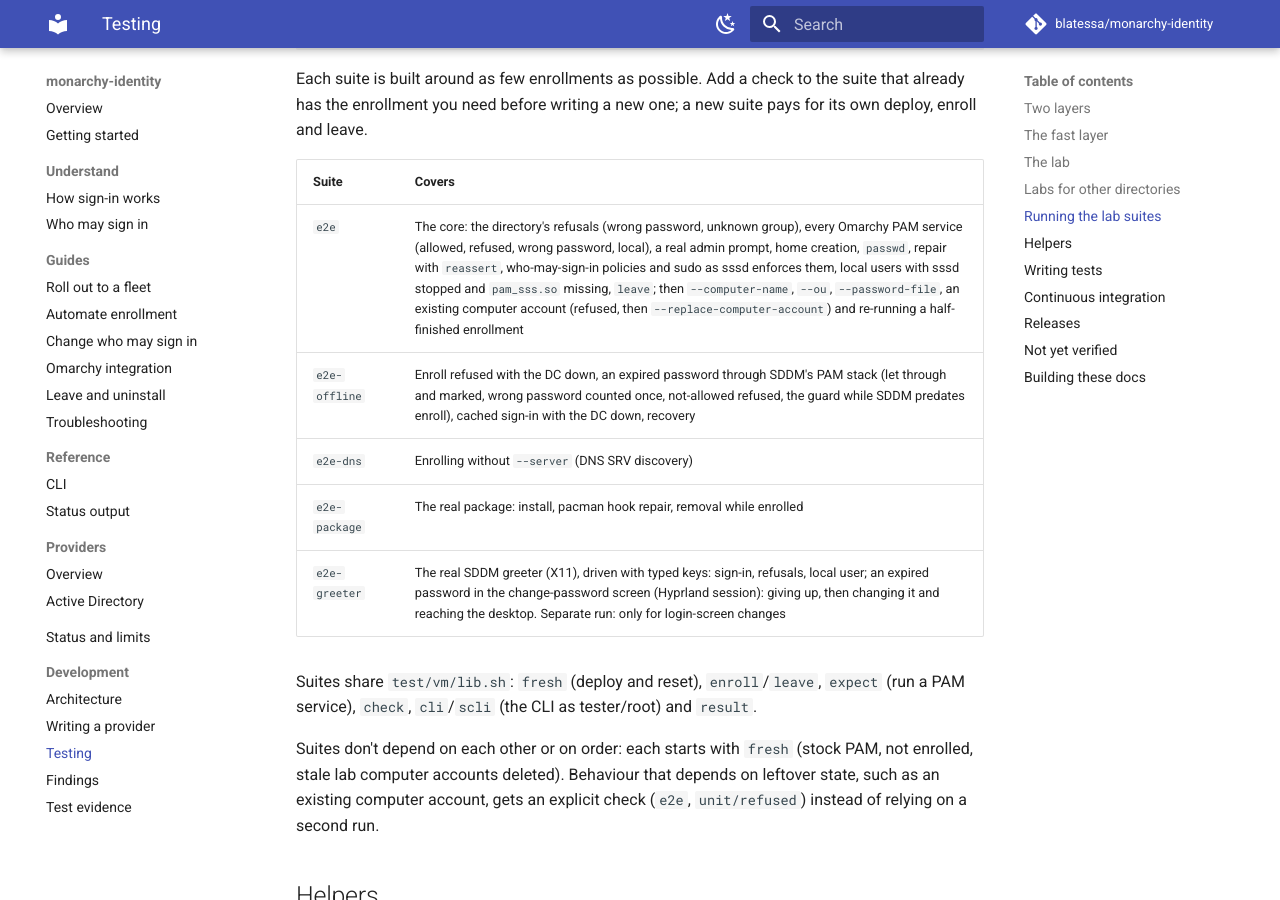
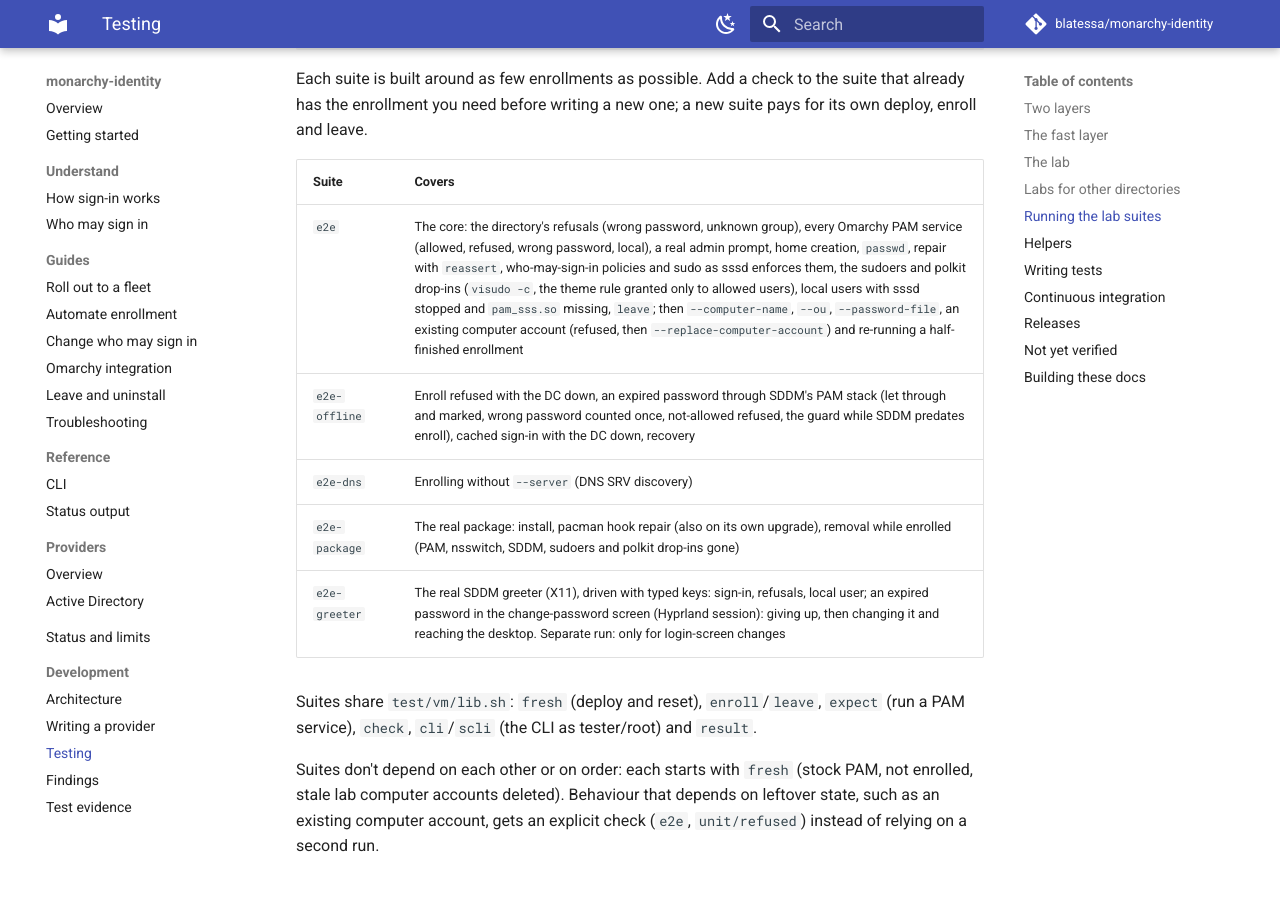
Before and after one commit to blatessa/monarchy-identity, an MkDocs documentation site: the page built from docs/dev/testing.md, in a window 1280 px wide and 900 px high, scrolled down 2770 px. Built offline with MkDocs 1.6.1 and Material for MkDocs 9.7.7, drawn with Linux system fonts in a browser that asks for light colours; comment, search, counter and statistics services are not loaded.

Commit message:
Lab: assert the sudoers and polkit drop-ins; lab-check reports mkdocs
The theme sudoers rule and the polkit admin rule were only unit-tested. e2e.sh now checks them on the real VM after
enroll (root-owned, 0440/0644, visudo -c, sudo grants the theme rule to an allowed directory user and not to carol,
the polkit rule names the sudo group), that policy set --sudo-groups - drops the polkit rule, and that leave removes
both. e2e-package.sh checks they go with the package. lab-check notes a missing mkdocs (only docs changes need it)
and accepts the .venv that testing.md recommends.

Tested: lab e2e and e2e-package; mkdocs build --strict.
Docs: testing.md suite table.

Fixes #41

Co-Authored-By: Claude Opus 5.5 <noreply@anthropic.com>

```diff
--- a/docs/dev/testing.md
+++ b/docs/dev/testing.md
@@ -98,10 +98,10 @@ you need before writing a new one; a new suite pays for its own deploy, enroll a
 
 | Suite | Covers |
 |---|---|
-| `e2e` | The core: the directory's refusals (wrong password, unknown group), every Omarchy PAM service (allowed, refused, wrong password, local), a real admin prompt, home creation, `passwd`, repair with `reassert`, who-may-sign-in policies and sudo as sssd enforces them, local users with sssd stopped and `pam_sss.so` missing, `leave`; then `--computer-name`, `--ou`, `--password-file`, an existing computer account (refused, then `--replace-computer-account`) and re-running a half-finished enrollment |
+| `e2e` | The core: the directory's refusals (wrong password, unknown group), every Omarchy PAM service (allowed, refused, wrong password, local), a real admin prompt, home creation, `passwd`, repair with `reassert`, who-may-sign-in policies and sudo as sssd enforces them, the sudoers and polkit drop-ins (`visudo -c`, the theme rule granted only to allowed users), local users with sssd stopped and `pam_sss.so` missing, `leave`; then `--computer-name`, `--ou`, `--password-file`, an existing computer account (refused, then `--replace-computer-account`) and re-running a half-finished enrollment |
 | `e2e-offline` | Enroll refused with the DC down, an expired password through SDDM's PAM stack (let through and marked, wrong password counted once, not-allowed refused, the guard while SDDM predates enroll), cached sign-in with the DC down, recovery |
 | `e2e-dns` | Enrolling without `--server` (DNS SRV discovery) |
-| `e2e-package` | The real package: install, pacman hook repair, removal while enrolled |
+| `e2e-package` | The real package: install, pacman hook repair (also on its own upgrade), removal while enrolled (PAM, nsswitch, SDDM, sudoers and polkit drop-ins gone) |
 | `e2e-greeter` | The real SDDM greeter (X11), driven with typed keys: sign-in, refusals, local user; an expired password in the change-password screen (Hyprland session): giving up, then changing it and reaching the desktop. Separate run: only for login-screen changes |
 
 Suites share `test/vm/lib.sh`: `fresh` (deploy and reset), `enroll`/`leave`, `expect` (run a PAM service), `check`,
```
Also changed, not shown: 4 other files.
